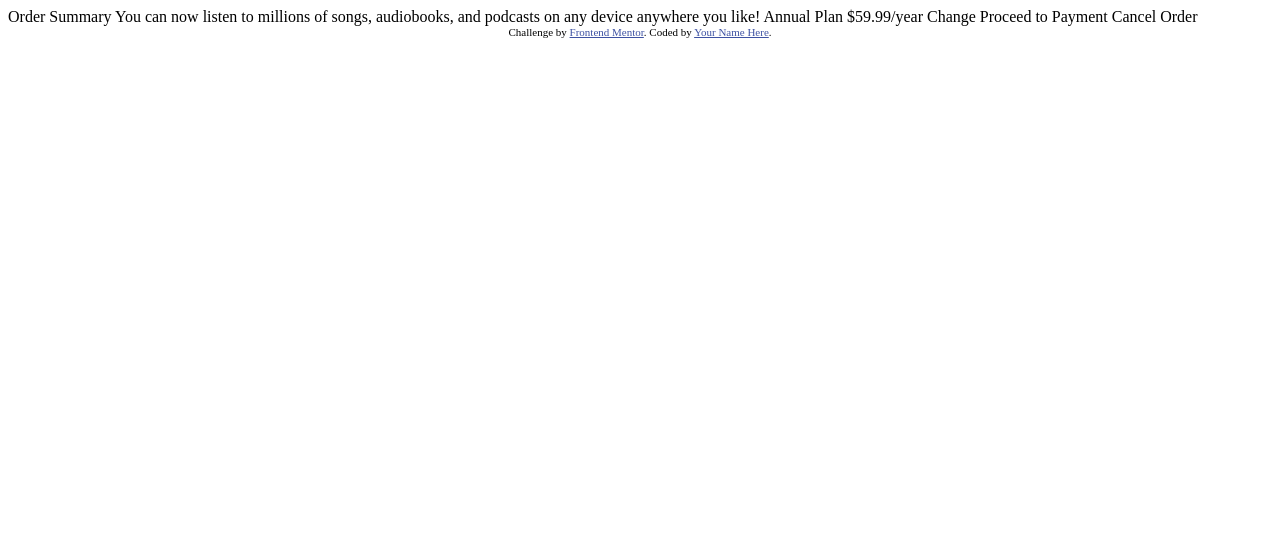
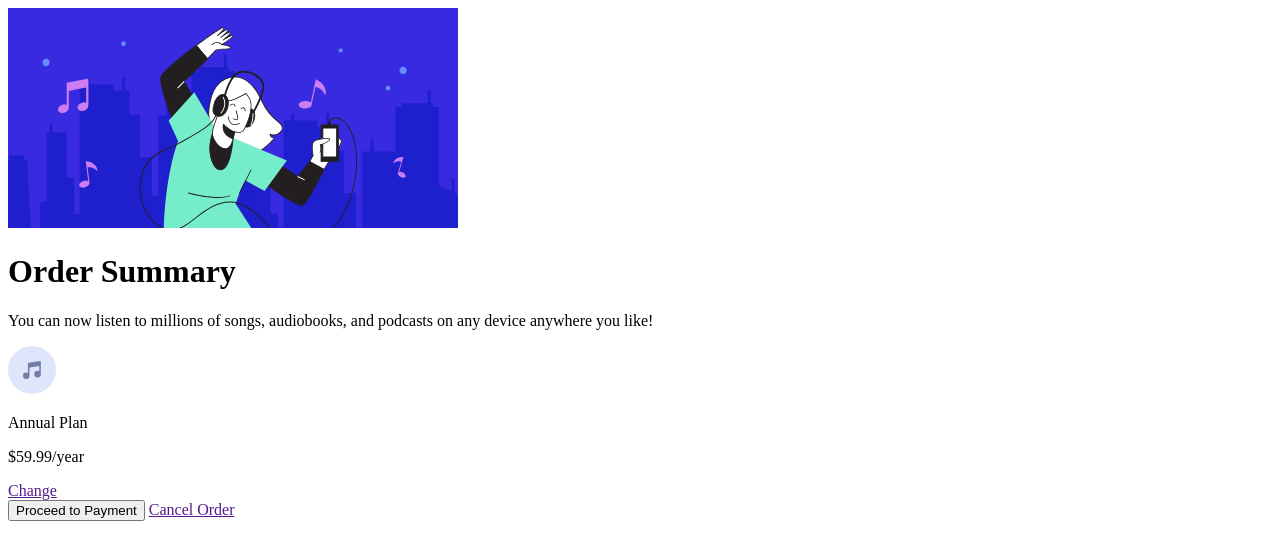
Before and after one commit to helenhapp/fem-order-summary-component, a plain HTML site: page index.html in a window 1280 px wide. Drawn offline with Linux system fonts and the light colour scheme.

Commit message:
Update index.html

```diff
--- a/index.html
+++ b/index.html
@@ -3,38 +3,52 @@
   <head>
     <meta charset="UTF-8" />
     <meta name="viewport" content="width=device-width, initial-scale=1.0" />
-    <!-- displays site properly based on user's device -->
-
     <link
       rel="icon"
       type="image/png"
       sizes="32x32"
       href="./images/favicon-32x32.png"
     />
+    <title>Order Summary Component</title>
+    <link rel="stylesheet" href="styles.css" />
 
-    <title>Frontend Mentor | Order summary card</title>
+    <link rel="preconnect" href="https://fonts.googleapis.com" />
+    <link rel="preconnect" href="https://fonts.gstatic.com" crossorigin />
+    <link
+      href="https://fonts.googleapis.com/css2?family=Red+Hat+Display:wght@500;700;900&display=swap"
+      rel="stylesheet"
+    />
+  </head>
 
-    <!-- Feel free to remove these styles or customise in your own stylesheet 👍 -->
-    <style>
-      .attribution {
-        font-size: 11px;
-        text-align: center;
-      }
-      .attribution a {
-        color: hsl(228, 45%, 44%);
-      }
-    </style>
-  </head>
   <body>
-    Order Summary You can now listen to millions of songs, audiobooks, and
-    podcasts on any device anywhere you like! Annual Plan $59.99/year Change
-    Proceed to Payment Cancel Order
+    <div class="container">
+      <div class="card">
+        <div class="hero">
+          <img src="images/illustration-hero.svg" alt="" />
+        </div>
 
-    <div class="attribution">
-      Challenge by
-      <a href="https://www.frontendmentor.io?ref=challenge" target="_blank"
-        >Frontend Mentor</a
-      >. Coded by <a href="#">Your Name Here</a>.
+        <div class="card-content">
+          <h1>Order Summary</h1>
+          <p>
+            You can now listen to millions of songs, audiobooks, and podcasts on
+            any device anywhere you like!
+          </p>
+
+          <div class="plan">
+            <div class="chosen-plan">
+              <img src="images/icon-music.svg" alt="" />
+              <div>
+                <p><span>Annual Plan</span></p>
+                <p>$59.99/year</p>
+              </div>
+            </div>
+            <a href="">Change</a>
+          </div>
+
+          <button class="pay">Proceed to Payment</button>
+          <a href="" class="cancel">Cancel Order</a>
+        </div>
+      </div>
     </div>
   </body>
 </html>
```
